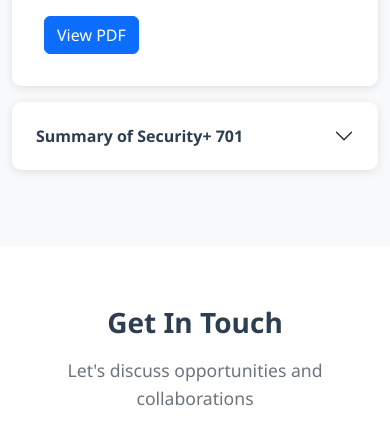
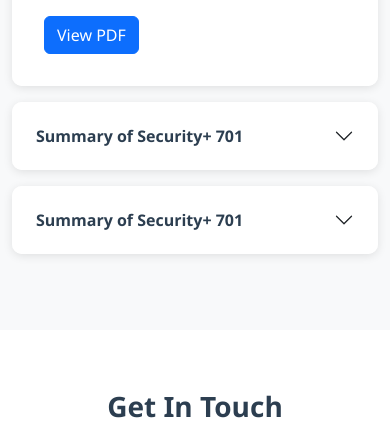
Before and after one commit to Hoza7ifa/potfolio, a plain HTML site: page index.html in a window 390 px wide. Shown: the part 6312-6749 px from the top of the page. Drawn offline with nearby package versions, Linux system fonts and the light colour scheme.

Commit message:
Update index.html

```diff
--- a/index.html
+++ b/index.html
@@ -365,16 +365,23 @@
                             <a href="assets/Security + 701.pdf" class="btn btn-primary mt-2" target="_blank">View PDF</a>
                         </div>
                     </div>
-                <div id="collapseTwo" class="accordion-collapse collapse" data-bs-parent="#notesAccordion">
+                    </div>
+              <div class="accordion-item">
+                    <h2 class="accordion-header">
+                        <button class="accordion-button collapsed" type="button" data-bs-toggle="collapse"
+                            data-bs-target="#collapseTwo" aria-expanded="false" aria-controls="collapseTwo">
+                         Summary of Security+ 701
+                        </button>
+                    </h2>
+                    <div id="collapseTwo" class="accordion-collapse collapse" data-bs-parent="#notesAccordion">
                         <div class="accordion-body">
                             <p>The CompTIA Security+ SY0-701 is a globally recognized, vendor-neutral certification validating core cybersecurity skills for IT professionals. Launched November 7, 2023, it covers five domains: General Security Concepts (12%), Threats/Vulnerabilities/Attacks/Mitigations (22%), Security Architecture (18%), Security Operations (28%), and Security Program Management (20%), with emphasis on zero trust, cloud security, and hybrid environments. The exam features up to 90 multiple-choice and performance-based questions, lasts 90 minutes, requires a 750/900 passing score, and costs ~$392 USD. No prerequisites, but 2 years of IT experience is recommended; it's ideal for entry-level roles like security analyst and a foundation for advanced certs.</p>
                             <a href="assets/Security + 701.pdf" class="btn btn-primary mt-2" target="_blank">View PDF</a>
                         </div>
                     </div>
-
+                    </div>
                 </div>
             </div>
-        </div>
     </section>
     <section id="contact">
         <div class="container">
```
